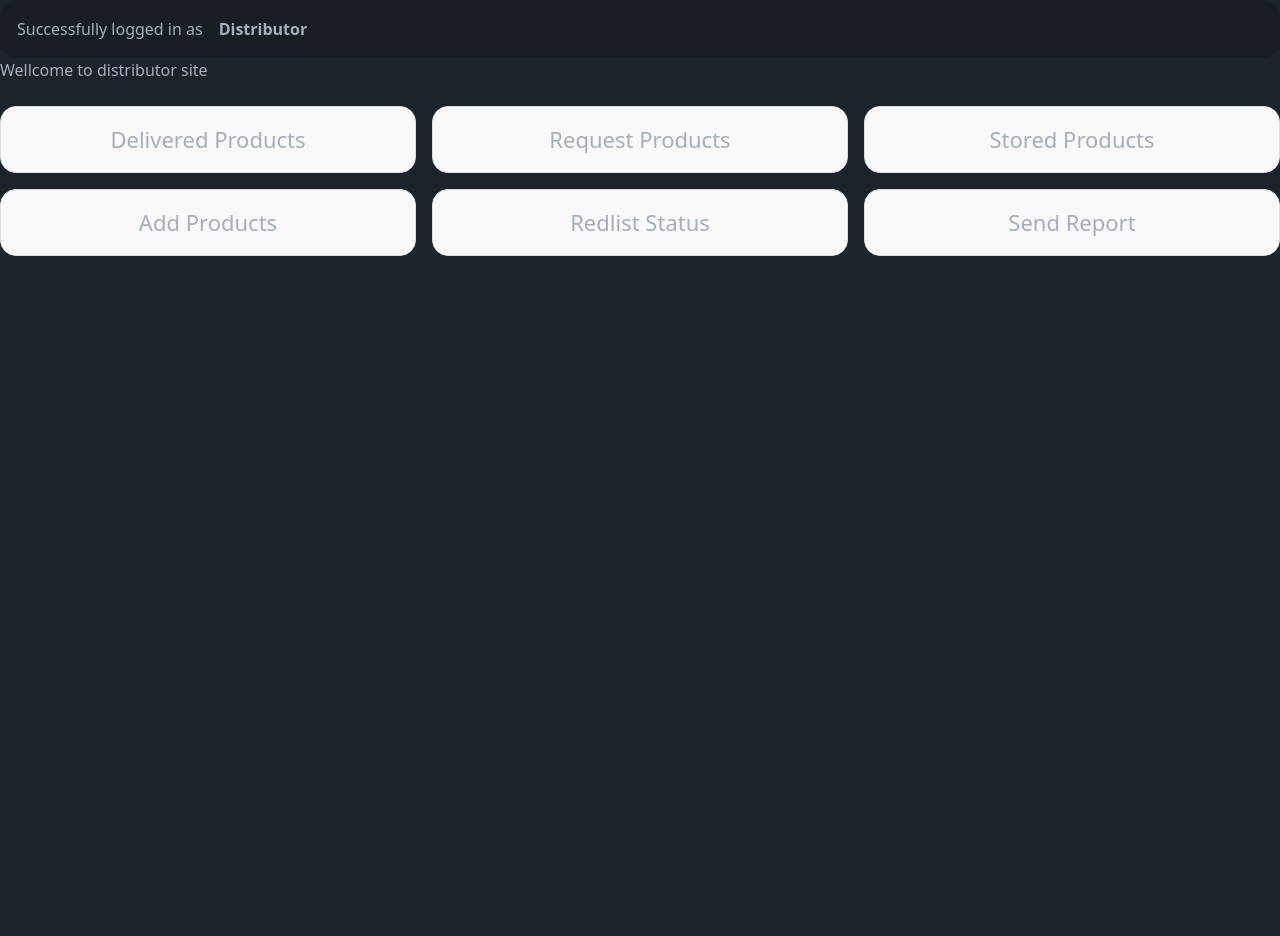
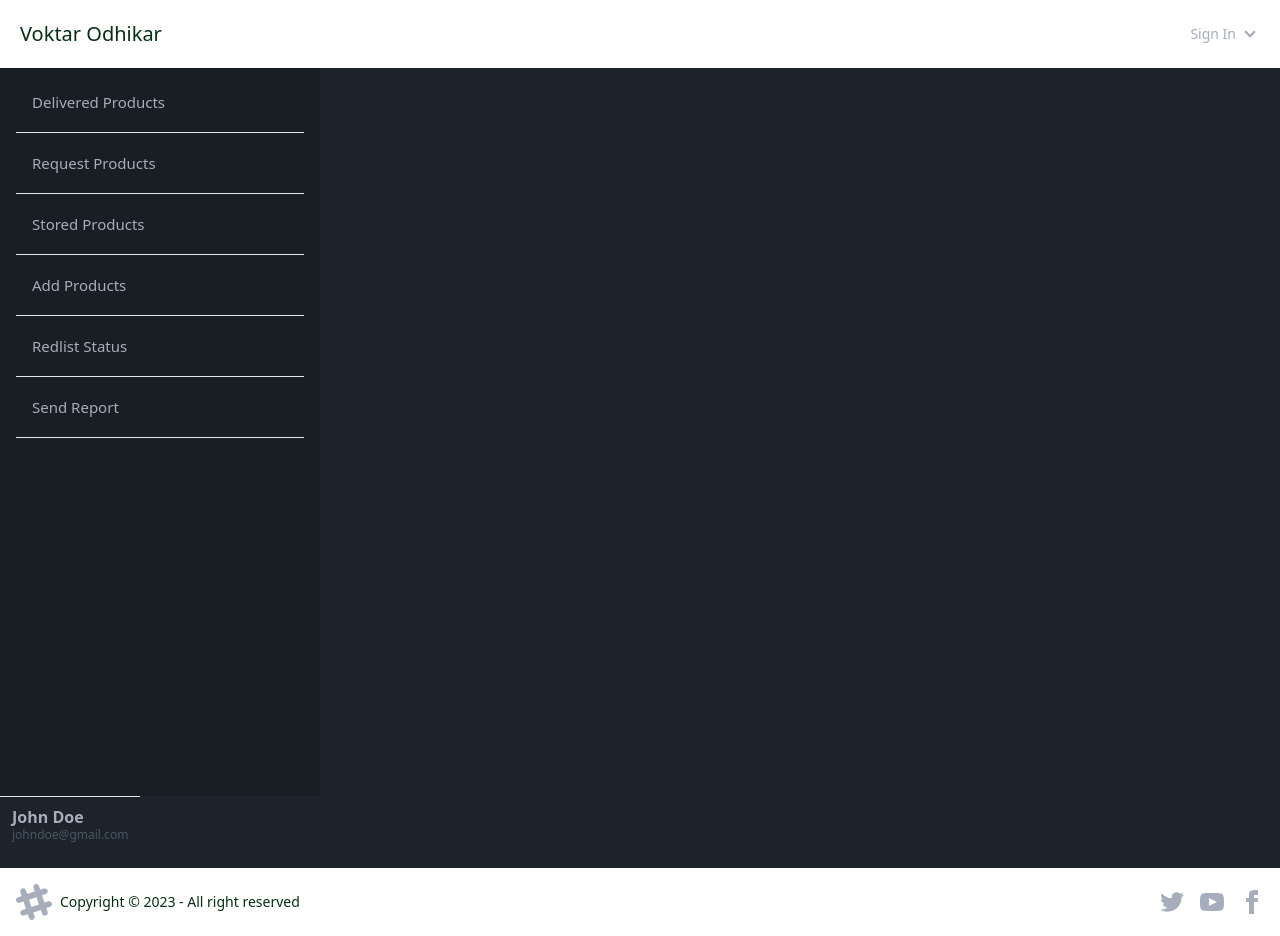
Before and after one commit to sajid43677/voktar-odhikar-test, a Next.js app in the folder 3npfrontend/: page /Distributor/distributor in a window 1280 px wide. Before the commit the page ends 800 px from the top, so only its background shows below. Built offline with nearby package versions, Linux system fonts and the light colour scheme.

Commit message:
sidebar added

```diff
--- a/3npfrontend/pages/Distributor/distributor.js
+++ b/3npfrontend/pages/Distributor/distributor.js
@@ -6,6 +6,9 @@ import { useState } from "react";
 import ListInfo from "../components/Distributor/listInfo";
 import AlertDis from "../components/Distributor/alert";
 import MyCardDis from "../components/Distributor/cardDis";
+import Sidebar from "../components/Distributor/sidebar";
+import Navbar from "../components/navbar";
+import Footer from "../components/footer";
 
 export default function Distributor() {
   const listinfos = [
@@ -20,15 +23,14 @@ export default function Distributor() {
 
   return (
     <>
-      <Header title="DistributorHome" />
-      {alertVisible && (
+      <Navbar />
+      {/* {alertVisible && (
         <AlertDis alertType="success" onClose={() => setAlertVisible(false)}>
           Successfully logged in as <strong>Distributor</strong>
         </AlertDis>
-      )}
-      <h1>Wellcome to distributor site</h1>
-      <br />
-      <MyCardDis items={listinfos} textSize="22" />
+      )} */}
+      <Sidebar items={listinfos} textSize="15" />
+      <Footer />
     </>
   );
 }
--- /dev/null
+++ b/3npfrontend/pages/components/Distributor/sidebar.js
@@ -0,0 +1,62 @@
+import React from "react";
+
+export default function Sidebar(props) {
+  const listselect = (fd) => {
+    console.log(fd);
+  };
+  return (
+    <>
+      <div className="drawer lg:drawer-open">
+        <input id="my-drawer-2" type="checkbox" className="drawer-toggle" />
+        <div className="drawer-content flex flex-col items-center justify-center">
+          {/* Page content here */}
+        </div>
+        <div className="drawer-side">
+          <label
+            htmlFor="my-drawer-2"
+            aria-label="close sidebar"
+            className="drawer-overlay"
+          ></label>
+          <ul
+            style={{ height: "91vh" }}
+            className="menu p-4 w-80  bg-base-200 text-base-content"
+          >
+            {/* Sidebar content here */}
+            {/* <li>
+              <a>Sidebar Item 1</a>
+            </li>
+            <li>
+              <a>Sidebar Item 2</a>
+            </li> */}
+            {props.items.map((content, index) => (
+              <div>
+                <li
+                  key={index}
+                  style={{ fontSize: `${props.textSize}px` }}
+                  className="hover:bg-slate-700 rounded-md"
+                  onClick={() => listselect(content)}
+                >
+                  <a>{content}</a>
+                </li>
+                <hr className="my-3" />
+              </div>
+            ))}
+          </ul>
+          <div className="border-t flex p-3">
+            <div
+              className={`
+              flex justify-between items-center
+               transition-all "w-52 ml-3"
+          `}
+            >
+              <div className="leading-4">
+                <h4 className="font-semibold">John Doe</h4>
+                <span className="text-xs text-gray-600">johndoe@gmail.com</span>
+              </div>
+            </div>
+          </div>
+        </div>
+      </div>
+    </>
+  );
+}
```
